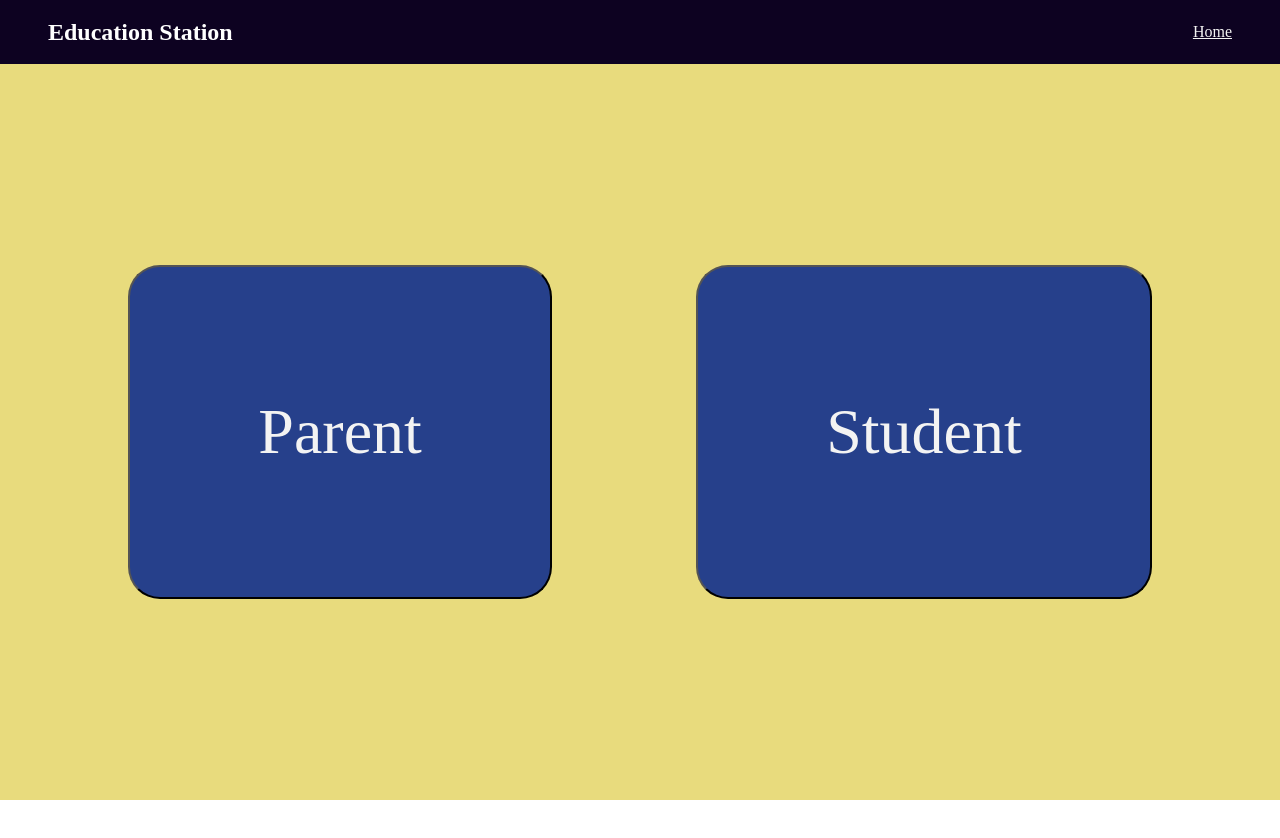
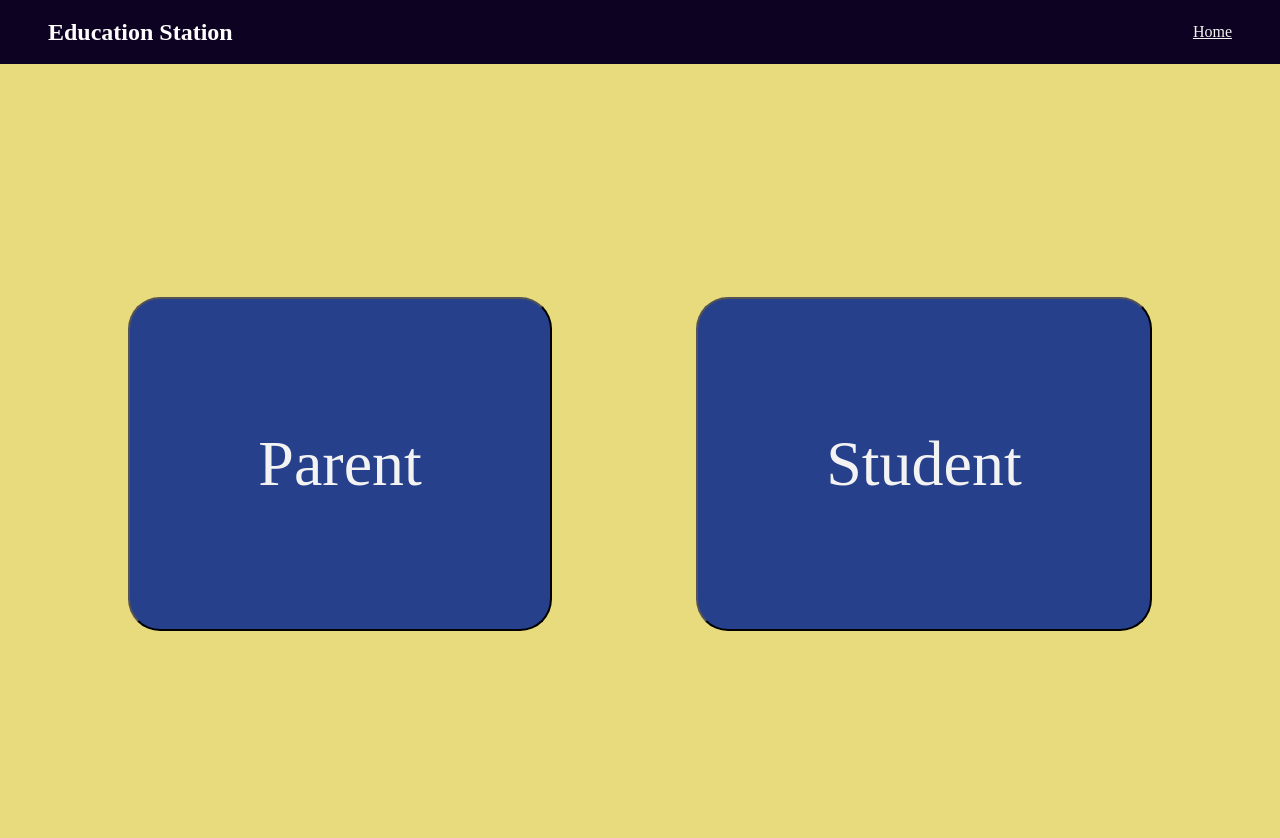
Before and after one commit to ttinning/education_station, a React (Create React App) app in the folder client/: page / in a window 1280 px wide. Shown: the top 838 px of the page. Built offline with nearby package versions, Linux system fonts and the light colour scheme; a web font is replaced by a local one.

Commit message:
change height of elements to use min-height property rather than just height

```diff
--- a/client/src/App.css
+++ b/client/src/App.css
@@ -38,7 +38,7 @@ a:visited {
 
 #landing-page {
   background-color: #E8DB7D;
-  height: calc(100vh - 4rem);
+  min-height: 100vh;
   display: flex;
   align-items: center;
   justify-content:space-evenly;
@@ -60,7 +60,7 @@ a:visited {
   font-family: "Cabin Sketch";
   padding-left: 2rem;
   padding-top: 1rem;
-  height: 100vh;
+  min-height: 100vh;
 }
 
 .dashboard h2, h3, p, li {
@@ -100,7 +100,7 @@ a:visited {
   padding-left: 2rem;
   font-family: "Cabin Sketch";
   background-color: #E8DB7D;
-  height: 100vh;
+  min-height: 100vh;
   display: flex;
   flex-direction: column;
 }
```
